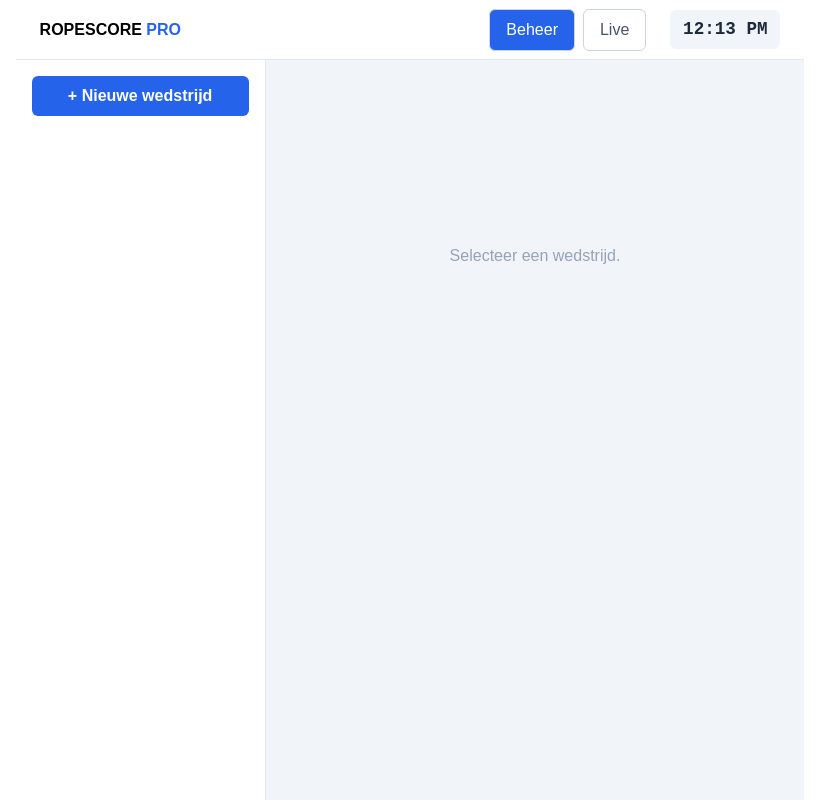
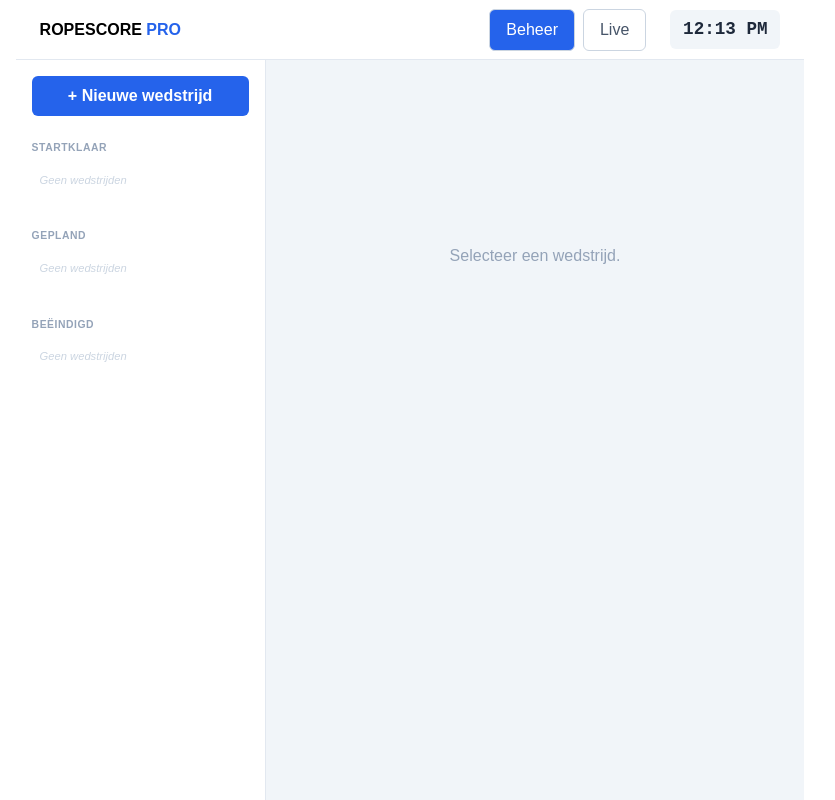
Before and after one commit to tomdemilliano/RopskippingCompetition, a React (Vite) app: page / in a window 1280 px wide. Shown: the whole page, without its empty margins (230-1065 px from the left). Built offline with nearby package versions, Linux system fonts and the light colour scheme.

Commit message:
layout wedstrijdoverzicht wijzigen

```diff
--- a/src/App.jsx
+++ b/src/App.jsx
@@ -7,7 +7,7 @@ import {
   getAuth, signInAnonymously, onAuthStateChanged
 } from 'firebase/auth';
 import {
-  Trash2, Upload, X, Search, Star, Edit2, ChevronUp, ChevronDown, AlertTriangle, CheckCircle, Info, RotateCcw, Clock, MapPin, UserPlus, UserMinus, Play, Square, Check, ChevronRight, ChevronLeft, Mic2, FastForward, Flag, Users, UserCheck, UserX, Ghost
+  Trash2, Upload, X, Search, Star, Edit2, ChevronUp, ChevronDown, AlertTriangle, CheckCircle, Info, RotateCcw, Clock, MapPin, UserPlus, UserMinus, Play, Square, Check, ChevronRight, ChevronLeft, Mic2, FastForward, Flag, Users, UserCheck, UserX, Ghost, Calendar
 } from 'lucide-react';
 
 // Importeer de nieuwe bestanden
@@ -391,11 +391,7 @@ const App = () => {
     }
   };
 
-  const renderManagement = () => (
-    <div style={{ ...styles.layoutGrid, gridTemplateColumns: '250px 1fr' }}>
-        <aside style={styles.column}>
-          <button style={{ ...styles.btnPrimary, marginBottom: '0.5rem', justifyContent: 'center' }} onClick={() => setShowAddCompModal(true)}>+ Nieuwe wedstrijd</button>
-          {competitions.map(c => {
+  const renderCompCard = (c) => {
     const isSelected = selectedCompetitionId === c.id;
     const isBezig = c.status === 'bezig';
     const isDone = c.status === 'beëindigd';
@@ -407,12 +403,16 @@ const App = () => {
         border: '2px solid',
         borderColor: isBezig ? '#ef4444' : (isSelected ? '#2563eb' : 'transparent'),
         backgroundColor: isDone ? '#f8fafc' : (isSelected ? '#f0f7ff' : '#fff'),
-                opacity: isDone ? 0.7 : 1
+        opacity: isDone ? 0.7 : 1,
+        marginBottom: '0.5rem'
       }}>
         <div style={{ display: 'flex', justifyContent: 'space-between', alignItems: 'flex-start' }}>
             <div style={{ fontWeight: 'bold', fontSize: '0.85rem' }}>{c.name}</div>
             {isBezig && <span style={styles.badgeLive}>LIVE</span>}
             {isDone && <span style={styles.badgeDone}>BEËINDIGD</span>}
+        </div>
+        <div style={{ fontSize: '0.65rem', color: '#64748b', display: 'flex', alignItems: 'center', gap: '4px', marginTop: '2px' }}>
+            <Calendar size={10}/> {c.date || 'Geen datum'}
         </div>
         <div style={{ fontSize: '0.6rem', color: '#64748b' }}>{c.type}</div>
         <div style={{ fontSize: '0.6rem', color: statusData.isComplete ? '#10b981' : '#f59e0b', marginTop: '4px', fontWeight: 'bold' }}>
@@ -420,7 +420,37 @@ const App = () => {
         </div>
       </div>
     );
-          })}
+  };
+
+  const renderManagement = () => {
+    // Sorteren en categoriseren van wedstrijden
+    const sortedComps = [...competitions].sort((a, b) => new Date(b.date) - new Date(a.date));
+
+    const beëindigd = sortedComps.filter(c => c.status === 'beëindigd');
+    const overige = sortedComps.filter(c => c.status !== 'beëindigd');
+
+    const gepland = overige.filter(c => !getCompDataStatus(c.id).isComplete);
+    const startklaar = overige.filter(c => getCompDataStatus(c.id).isComplete);
+
+    return (
+      <div style={{ ...styles.layoutGrid, gridTemplateColumns: '250px 1fr' }}>
+          <aside style={{ ...styles.column, overflowY: 'auto' }}>
+            <button style={{ ...styles.btnPrimary, marginBottom: '1rem', justifyContent: 'center' }} onClick={() => setShowAddCompModal(true)}>+ Nieuwe wedstrijd</button>
+
+            <div style={{ marginBottom: '1.5rem' }}>
+                <div style={{ fontSize: '0.65rem', fontWeight: 900, color: '#94a3b8', marginBottom: '0.5rem', letterSpacing: '0.05em' }}>STARTKLAAR</div>
+                {startklaar.length > 0 ? startklaar.map(renderCompCard) : <div style={{ fontSize: '0.7rem', color: '#cbd5e1', fontStyle: 'italic', padding: '0.5rem' }}>Geen wedstrijden</div>}
+            </div>
+
+            <div style={{ marginBottom: '1.5rem' }}>
+                <div style={{ fontSize: '0.65rem', fontWeight: 900, color: '#94a3b8', marginBottom: '0.5rem', letterSpacing: '0.05em' }}>GEPLAND</div>
+                {gepland.length > 0 ? gepland.map(renderCompCard) : <div style={{ fontSize: '0.7rem', color: '#cbd5e1', fontStyle: 'italic', padding: '0.5rem' }}>Geen wedstrijden</div>}
+            </div>
+
+            <div style={{ marginBottom: '1.5rem' }}>
+                <div style={{ fontSize: '0.65rem', fontWeight: 900, color: '#94a3b8', marginBottom: '0.5rem', letterSpacing: '0.05em' }}>BEËINDIGD</div>
+                {beëindigd.length > 0 ? beëindigd.map(renderCompCard) : <div style={{ fontSize: '0.7rem', color: '#cbd5e1', fontStyle: 'italic', padding: '0.5rem' }}>Geen wedstrijden</div>}
+            </div>
           </aside>
 
           <main style={styles.contentArea}>
@@ -621,6 +651,7 @@ const App = () => {
           </main>
       </div>
     );
+  };
 
   return (
     <div style={styles.mainWrapper}>
```
Lines whose indentation alone changed are shown as unchanged.
